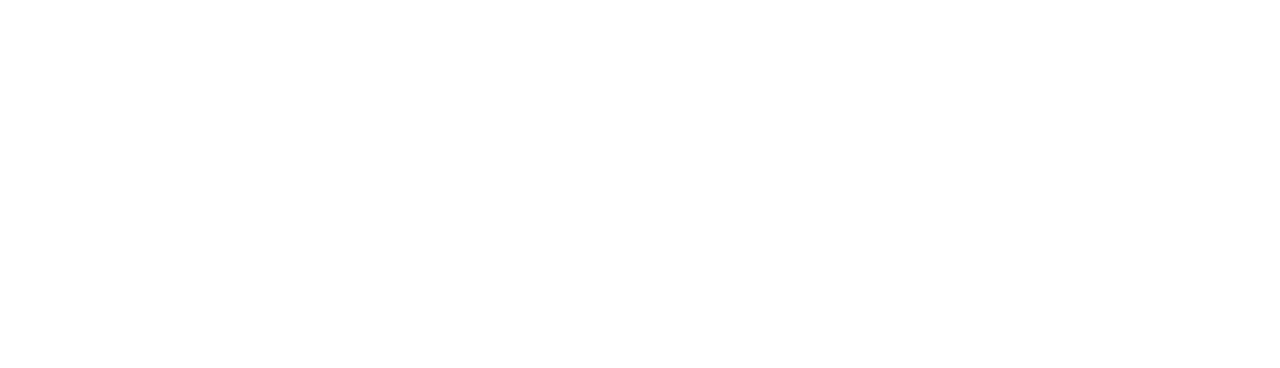
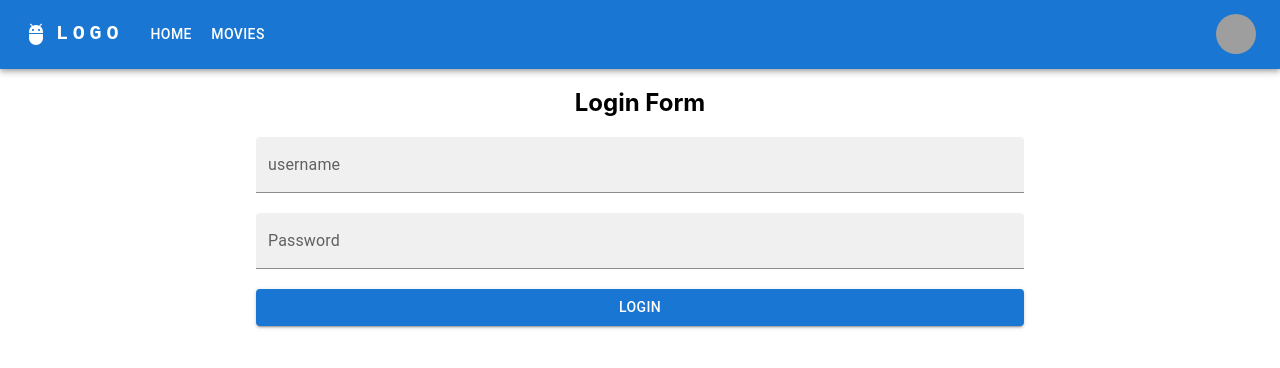
Before and after one commit to lovisnice/MyCinema-React-TS, a React (Create React App) app: page /login in a window 1280 px wide. Before the commit this address had no page. Shown: the top 368 px of the page. Built offline with nearby package versions, Linux system fonts and the light colour scheme; grey boxes are pictures that could not be loaded.

Commit message:
added Login Component

```diff
--- a/package.json
+++ b/package.json
@@ -13,6 +13,7 @@
     "@types/react-dom": "^18.2.17",
     "react": "^18.2.0",
     "react-dom": "^18.2.0",
+    "react-hook-form": "^7.48.2",
     "react-router-dom": "^6.19.0",
     "react-scripts": "5.0.1",
     "typescript": "^4.9.5",
--- a/src/App.tsx
+++ b/src/App.tsx
@@ -5,6 +5,7 @@
 import Movies from './components/Movies';
 import Home from './components/Home';
 import MoviesList from './components/movies/MoviesList';
+import Login from './components/accounts/Login';
 
 
 function App() {
@@ -15,7 +16,9 @@
         <Route path="/" element={<Layout />}>
           <Route index element={<Home />} />
           <Route path="movies" element={<MoviesList/>} />
+          <Route path="login" element={<Login/>} />
         </Route>
+
       </Routes>
 
     </div>
--- a/src/components/Header.tsx
+++ b/src/components/Header.tsx
@@ -18,7 +18,7 @@
     { itemName: 'Home', path: '/' },
     { itemName: 'Movies', path: 'movies' }
 ];
-const settings = ['Profile', 'Account', 'Dashboard', 'Logout'];
+const settings = [ { itemName: 'Login', path: '/login' },];
 
 function Header() {
     const [anchorElNav, setAnchorElNav] = React.useState<null | HTMLElement>(null);
@@ -153,8 +153,8 @@
                             onClose={handleCloseUserMenu}
                         >
                             {settings.map((setting) => (
-                                <MenuItem key={setting} onClick={handleCloseUserMenu}>
-                                    <Typography textAlign="center">{setting}</Typography>
+                                <MenuItem key={setting.itemName} onClick={handleCloseUserMenu}>
+                                    <Typography textAlign="center"><Link to={setting.path}>{setting.itemName}</Link></Typography>
                                 </MenuItem>
                             ))}
                         </Menu>
--- /dev/null
+++ b/src/components/accounts/Login.tsx
@@ -0,0 +1,47 @@
+import { Box, TextField, Button } from "@mui/material";
+import { useForm } from "react-hook-form";
+import { ILoginDto } from "../../models/login-user";
+
+
+const Login = () => {
+    const {
+        register,//to attrack changes of form inputs
+        handleSubmit, //onSubmit event handler
+        formState:{errors},
+
+    }=useForm<ILoginDto>();
+
+    const onSubmit=(user:ILoginDto)=>{
+            alert(user.username);
+    }
+    return (
+        <>
+            <div className="Login">
+                <h2> Login Form</h2>
+                <Box sx={{width: '100%'}}>
+                    <form onSubmit={handleSubmit(onSubmit)}>
+                        <TextField
+                            {...register("username")}
+                            id="uaername"
+                            label="username"
+                            type="username"
+                            variant="filled"
+                        />
+                        <TextField
+                            {...register("password")}
+                            id="password"
+                            label="Password"
+                            type="password"
+                            variant="filled"
+                        />
+                    <Button variant="contained" type="submit">Login</Button>
+                    </form>
+
+                </Box>
+            </div>
+        </>
+    )
+        ;
+}
+
+export default Login;
--- a/src/components/movies/MovieCard.tsx
+++ b/src/components/movies/MovieCard.tsx
@@ -6,7 +6,7 @@
 import Button from '@mui/material/Button';
 import Typography from '@mui/material/Typography';
 import cinema1 from '../../assetes/images/cinema1.jpg';
-import { IMovie } from './movie';
+import { IMovie } from '../../models/movie';
 
 export default function MovieCard({title,year,imageUrl,description}:IMovie) {
   return (
--- a/src/components/movies/MoviesList.tsx
+++ b/src/components/movies/MoviesList.tsx
@@ -2,7 +2,7 @@
 import MovieCard from "./MovieCard";
 import Grid from '@mui/material/Grid';
 import { useEffect } from 'react';
-import { IMovie } from "./movie";
+import { IMovie } from "../../models/movie";
 import Skeleton from '@mui/material/Skeleton';
 import Stack from '@mui/material/Stack';
 //9ab7a18b
--- a/src/index.css
+++ b/src/index.css
@@ -11,3 +11,14 @@
   font-family: source-code-pro, Menlo, Monaco, Consolas, 'Courier New',
     monospace;
 }
+
+.Login{
+  width: 60%;
+  margin: auto;
+}
+
+.Login form{
+  display: flex;
+  flex-direction: column;
+  gap:20px;
+}
--- /dev/null
+++ b/src/models/login-user.ts
@@ -0,0 +1,4 @@
+export interface ILoginDto {
+    username: string;
+    password: string;
+}
```
Also changed, not shown: src/models/movie.ts (renamed from src/components/movies/movie.ts), 1 other file (tests, documents, lock files or other folders).
